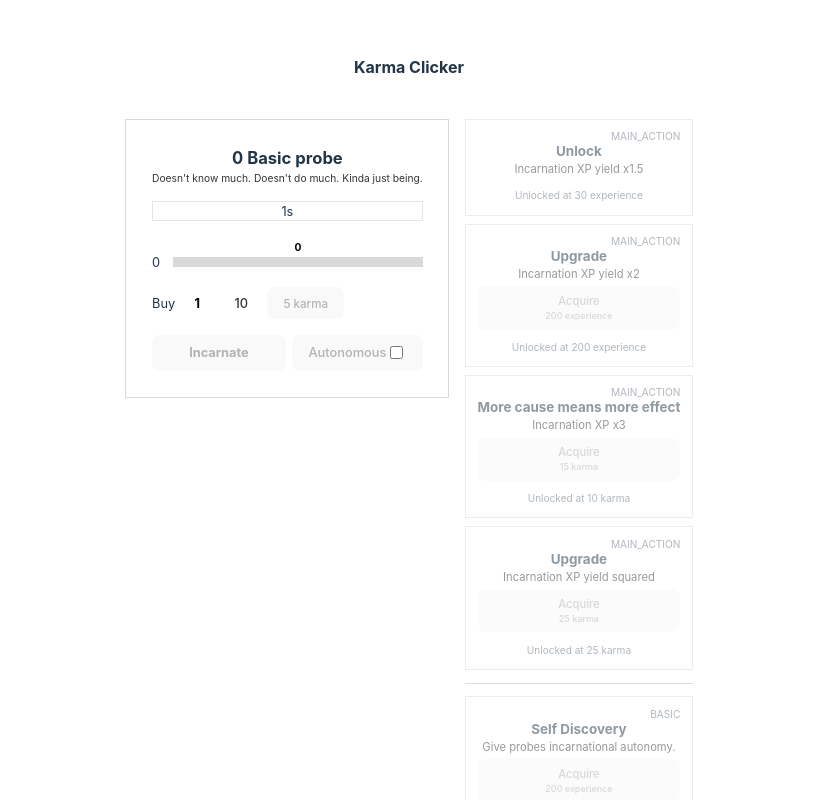
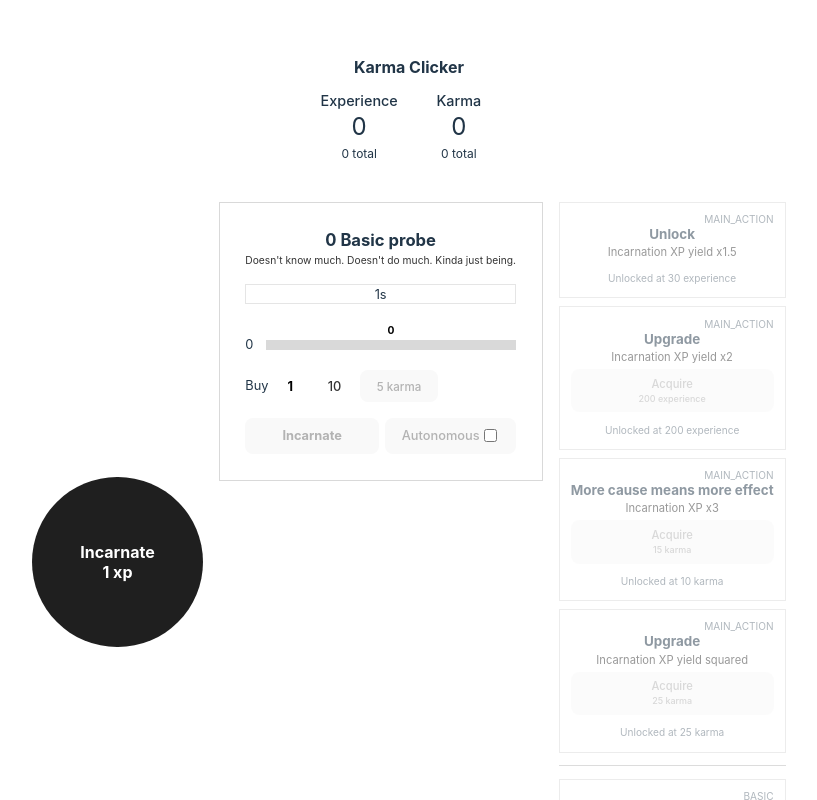
Before and after one commit to karmaral/karma-clicker, a Svelte app: page / in a window 1280 px wide. Shown: the top 800 px of the page, without its empty margins (231-1048 px from the left). Built offline with nearby package versions, Linux system fonts and the light colour scheme.

Commit message:
add resource info

```diff
--- a/src/App.svelte
+++ b/src/App.svelte
@@ -1,6 +1,7 @@
 <script lang="ts">
   import { ResourcesInfo } from '$features';
 
+  import MainAction from '$features/main-action.svelte';
   import UpgradesWidget from '$features/upgrades';
   import BuildingsWidget from '$features/buildings';
 </script>
@@ -12,6 +13,7 @@
 </header>
 <main>
   <div class="container">
+    <MainAction />
     <BuildingsWidget />
     <UpgradesWidget />
   </div>
--- a/src/features/index.ts
+++ b/src/features/index.ts
@@ -1,4 +1,4 @@
-import ResourcesInfo from 'resources-info.svelte';
+import ResourcesInfo from './resources-info.svelte';
 
 export {
   ResourcesInfo,
--- a/src/features/resources-info.svelte
+++ b/src/features/resources-info.svelte
@@ -1,9 +1,56 @@
 <script lang="ts">
+  import { experience, karma } from '$lib/resources';
+  import { formatNumber } from '$lib/utils';
 
 </script>
 
+<div class="resources">
+  <div class="resource experience">
+    <span class="title">Experience</span>
+    <p>
+      {formatNumber($experience.amount)}
+    </p>
+    <p style:font-size=".5em">{formatNumber($experience.total)} total</p>
+  </div>
+  <div class="resource karma">
+    <span class="title">Karma</span>
+    <p>
+      {formatNumber($karma.amount)}
+    </p>
+    <p style:font-size=".5em">{formatNumber($karma.total)} total</p>
+  </div>
+</div>
 
 
 <style>
+  .resources {
+    display: grid;
+    gap: .5em;
+    grid-template-columns: 1fr 1fr;
+  }
+  .resource {
+    display: flex;
+    flex-direction: column;
+    align-items: center;
+    padding: .3em;
+    font-size: 1.5em;
+  }
+  .resource .title {
+    font-size: .6em;
+    font-weight: 500;
+    line-height: 1;
+  }
+  .resource :global(svg) {
+    width: 1.5em;
+    height: 1.5em;
+    transform: translateY(.1em);
+    opacity: .3;
+  }
+  p {
+    margin: 0;
+  }
+  span {
+    font-size: .5em;
+  }
 
 </style>
```
